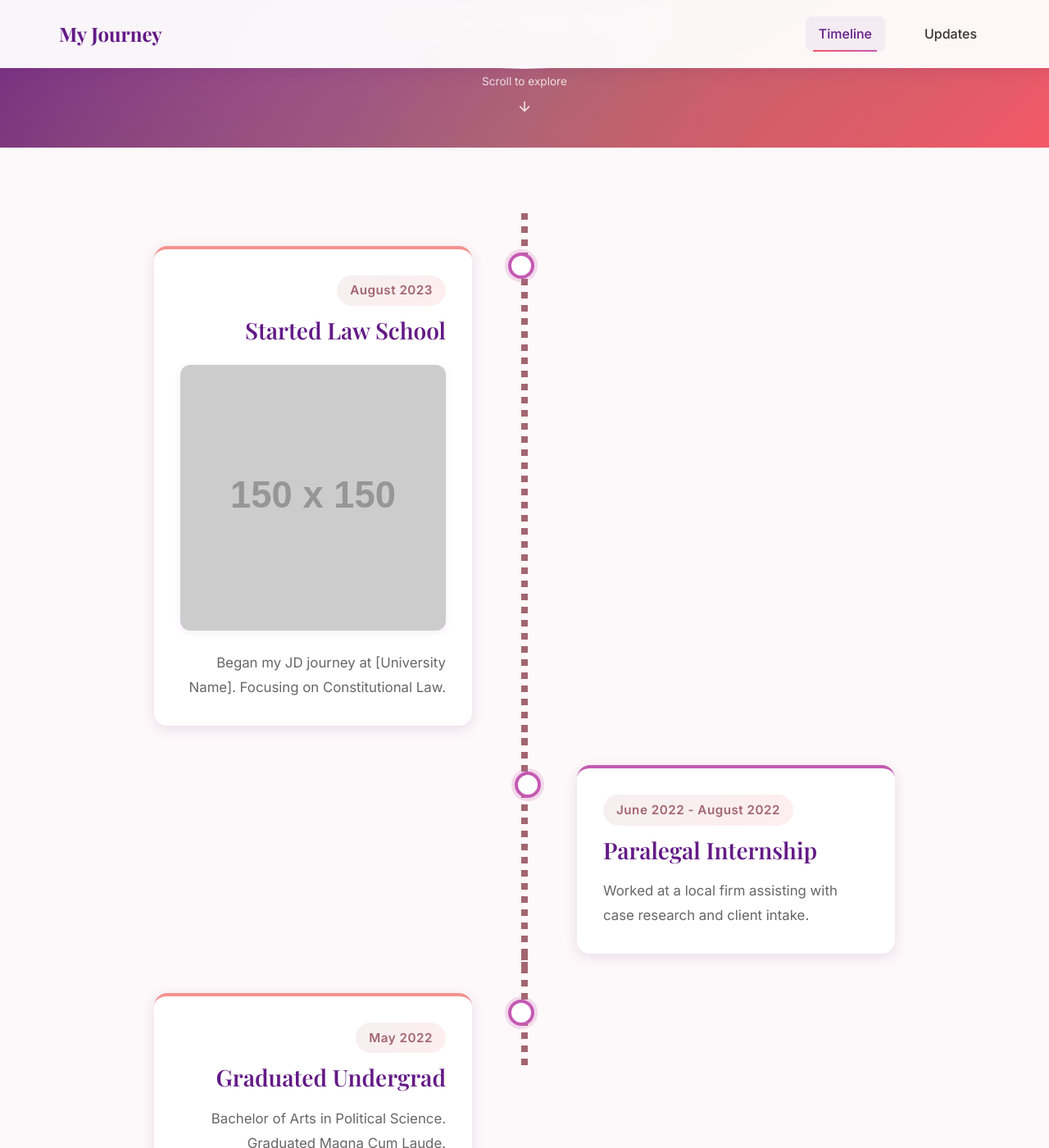
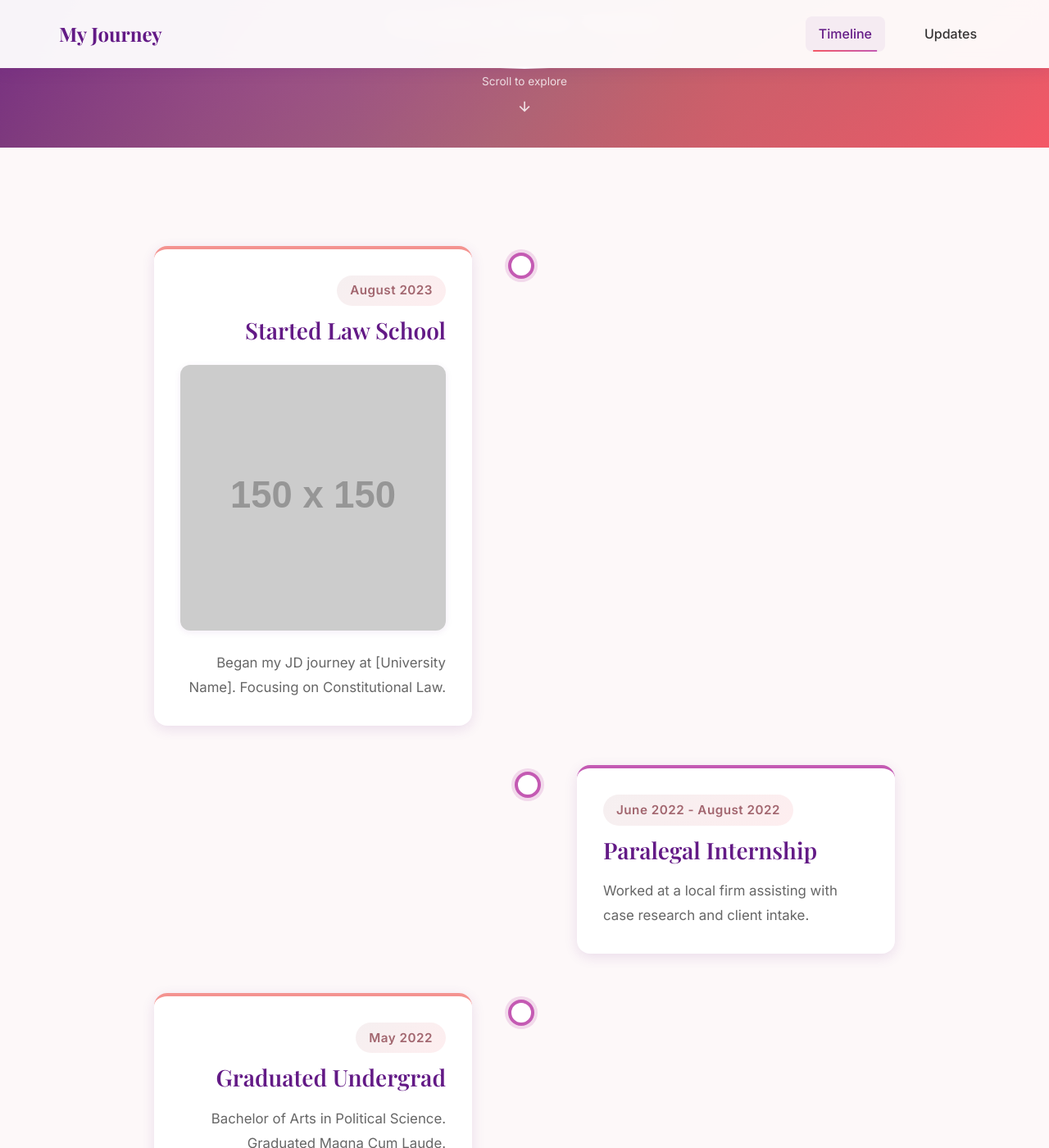
Before and after one commit to DevinTobiasColebrooke/devintobiascolebrooke.github.io, a Jekyll site: the page built from index.html, in a window 1280 px wide and 1400 px high, scrolled down 313 px. Shown: the whole window at 82% size. Built offline with Jekyll 4.4.1, drawn with Linux system fonts in a browser that asks for light colours.

Commit message:
adding socials

```diff
--- a/_config.yml
+++ b/_config.yml
@@ -5,5 +5,5 @@
 
 # Contact Information
 email: "johanna@johannalucilleroberts.com"
-linkedin: "https://www.linkedin.com/in/josie-roberts7bb92321a"
+linkedin: "https://www.linkedin.com/in/johanna-roberts-7bb92321a/"
 embark_url: "https://connect.vestwell.com/gift/oregon-college/1byH4tqvzE2-akObncIe9A"
--- a/_layouts/default.html
+++ b/_layouts/default.html
@@ -49,10 +49,13 @@
 
                 {% if site.embark_url %}
                 <a href="{{ site.embark_url }}" target="_blank" rel="noopener noreferrer" class="social-link" aria-label="Embark / Vestwell">
-                    <!-- Briefcase / Work Icon -->
+                    <!-- Gift / Present Icon -->
                     <svg width="24" height="24" viewBox="0 0 24 24" fill="none" stroke="currentColor" stroke-width="2" stroke-linecap="round" stroke-linejoin="round">
-                        <rect x="2" y="7" width="20" height="14" rx="2" ry="2"></rect>
-                        <path d="M16 21V5a2 2 0 0 0-2-2h-4a2 2 0 0 0-2 2v16"></path>
+                        <polyline points="20 12 20 22 4 22 4 12"></polyline>
+                        <rect x="2" y="7" width="20" height="5"></rect>
+                        <line x1="12" y1="22" x2="12" y2="7"></line>
+                        <path d="M12 7H7.5a2.5 2.5 0 0 1 0-5C11 2 12 7 12 7z"></path>
+                        <path d="M12 7h4.5a2.5 2.5 0 0 0 0-5C13 2 12 7 12 7z"></path>
                     </svg>
                 </a>
                 {% endif %}
--- a/assets/css/style.css
+++ b/assets/css/style.css
@@ -239,7 +239,7 @@
     padding: 2rem 0;
 }
 
-/* Remove the solid line - we'll use dots instead */
+/* Remove the solid line */
 .timeline::after {
     content: none;
 }
@@ -267,46 +267,9 @@
     padding-left: 4rem;
 }
 
-/* Dotted line connecting items - positioned before each item */
+/* REMOVED: Dotted line connecting items */
 .timeline-item::before {
-    content: '';
-    position: absolute;
-    width: 8px;
-    height: calc(100% + 1.5rem);
-    right: -4px;
-    top: -1.5rem;
-    background-image: repeating-linear-gradient(
-        to bottom,
-        var(--color-accent) 0px,
-        var(--color-accent) 8px,
-        transparent 8px,
-        transparent 16px
-    );
-    background-size: 8px 16px;
-    z-index: 1;
-}
-
-.timeline-item:nth-child(even)::before {
-    left: -4px;
-    right: auto;
-}
-
-/* Hide the dotted line before the first item */
-.timeline-item:first-child::before {
-    background-image: repeating-linear-gradient(
-        to bottom,
-        transparent 0px,
-        transparent 50%,
-        var(--color-accent) 50%,
-        var(--color-accent) calc(50% + 8px),
-        transparent calc(50% + 8px),
-        transparent calc(50% + 16px)
-    );
-}
-
-/* Hide the dotted line after the last item */
-.timeline-item:last-child::before {
-    height: 50%;
+    content: none;
 }
 
 /* The Main Dot/Circle on the timeline */
```
